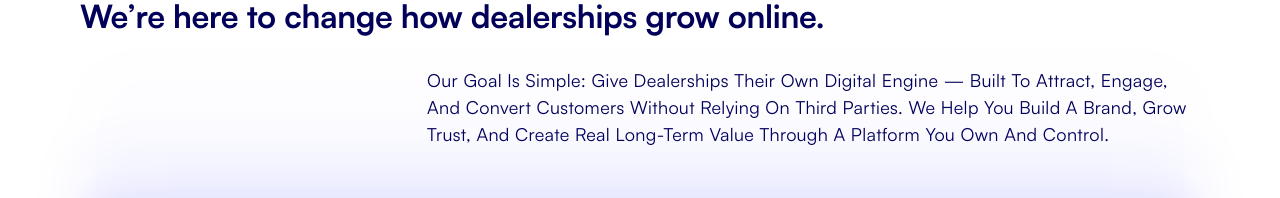
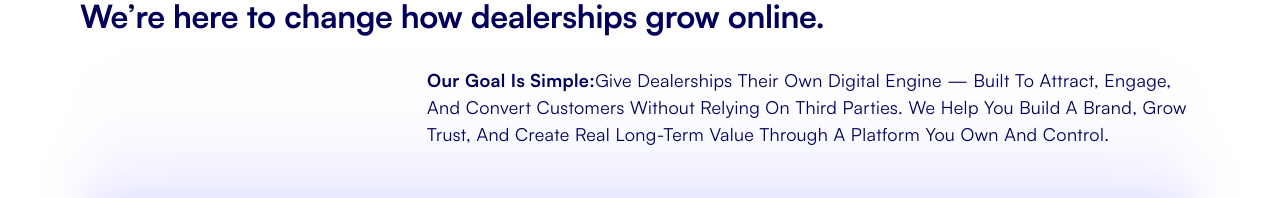
Before and after one commit to Yomi-daniels/Komosu, a Next.js app: page /about in a window 1280 px wide. Shown: the part 1485-1683 px from the top of the page. Built offline with nearby package versions, Linux system fonts and the light colour scheme.

Commit message:
modified about sections

```diff
--- a/src/app/about/ourVisionSection/ourvision.jsx
+++ b/src/app/about/ourVisionSection/ourvision.jsx
@@ -35,7 +35,7 @@ const OurvisionSection = () => {
           animate={isInView ? "visible" : "hidden"}
           variants={sectionVariants}
         >
-         Our goal is simple:
+         <span className="font-bold">Our goal is simple:</span>
  Give dealerships their own digital engine — built to attract, engage, and convert customers without relying on third parties.
 We help you build a brand, grow trust, and create real long-term value through a platform you own and control.
 
```
